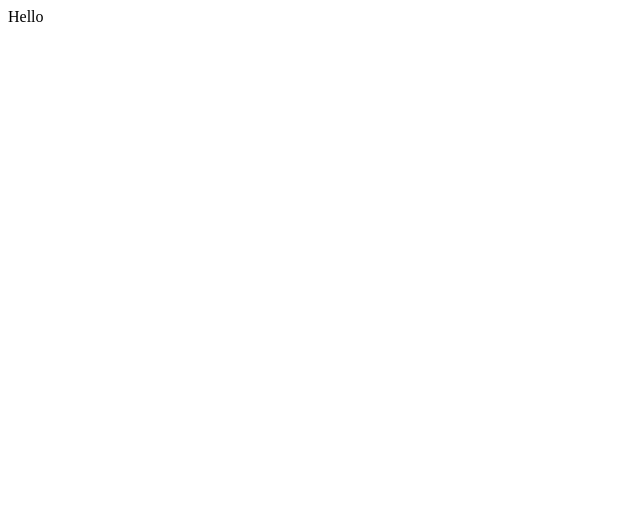
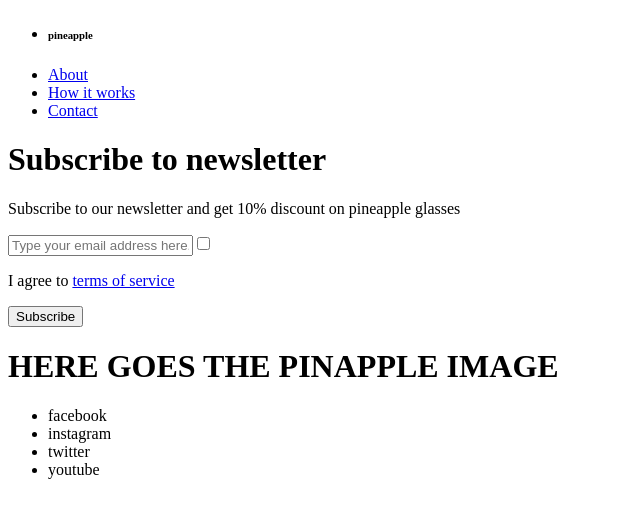
Before and after one commit to EmilBabazade/megabit, a React (Create React App) app in the folder pineapple_frontend/: page / in a window 1280 px wide. Shown: the top 518 px of the page, without its empty margins (0-640 px from the left). Built offline with nearby package versions, Linux system fonts and the light colour scheme.

Commit message:
structure

```diff
--- a/pineapple_frontend/src/App.tsx
+++ b/pineapple_frontend/src/App.tsx
@@ -1,9 +1,17 @@
 import React from 'react'
 import './App.css'
+import Navbar from './components/navbar'
+import Newsletter from './components/newsletter'
+import Footer from './components/footer'
 
 const App = (): JSX.Element => {
     return (
-        <div>Hello</div>
+        <div>
+            <Navbar />
+            <Newsletter />
+            <h1>HERE GOES THE PINAPPLE IMAGE</h1>
+            <Footer />
+        </div>
     )
 }
 export default App
--- /dev/null
+++ b/pineapple_frontend/src/components/footer.tsx
@@ -0,0 +1,14 @@
+import React from 'react'
+
+const Footer = (): JSX.Element => (
+    <div>
+        <ul>
+            <li>facebook</li>
+            <li>instagram</li>
+            <li>twitter</li>
+            <li>youtube</li>
+        </ul>
+    </div>
+)
+
+export default Footer
--- a/pineapple_frontend/src/components/navbar.tsx
+++ b/pineapple_frontend/src/components/navbar.tsx
@@ -0,0 +1,14 @@
+import React from 'react'
+
+const Navbar = (): JSX.Element => (
+    <div>
+        <ul>
+            <li><h6>pineapple</h6></li>
+            <li><a href="#">About</a></li>
+            <li><a href="#">How it works</a></li>
+            <li><a href="#">Contact</a></li>
+        </ul>
+    </div>
+)
+
+export default Navbar
--- a/pineapple_frontend/src/components/newsletter.tsx
+++ b/pineapple_frontend/src/components/newsletter.tsx
@@ -0,0 +1,15 @@
+import React from 'react'
+
+const Newsletter = (): JSX.Element => (
+    <div>
+        <h1>Subscribe to newsletter</h1>
+        <p>Subscribe to our newsletter and get 10% discount on pineapple glasses</p>
+        <form>
+            <input type="text" placeholder="Type your email address here..."/>
+            <input type="checkbox" /> <p>I agree to <a href="#">terms of service</a></p>
+            <button type="submit">Subscribe</button>
+        </form>
+    </div>
+)
+
+export default Newsletter
--- /dev/null
+++ b/pineapple_frontend/src/react-app-env.d.ts
@@ -0,0 +1 @@
+/// <reference types="react-scripts" />
```
